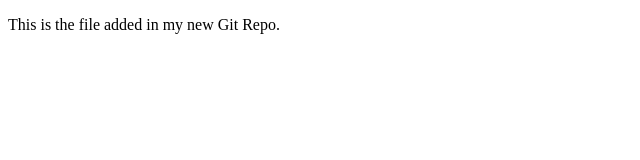
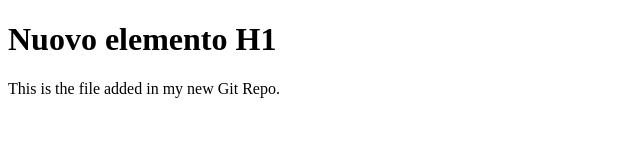
Before and after one commit to goffredo629/crap-portfolio, a plain HTML site: page index.html in a window 1280 px wide. Shown: the whole page, without its empty margins (0-640 px from the left). Drawn offline with Linux system fonts and the light colour scheme.

Commit message:
add H1 in index.html

```diff
--- a/index.html
+++ b/index.html
@@ -6,6 +6,7 @@
     <title>Document</title>
 </head>
 <body>
+    <H1>Nuovo elemento H1</H1>
     <p>This is the file added in my new Git Repo.</p>
 </body>
 </html>
```
